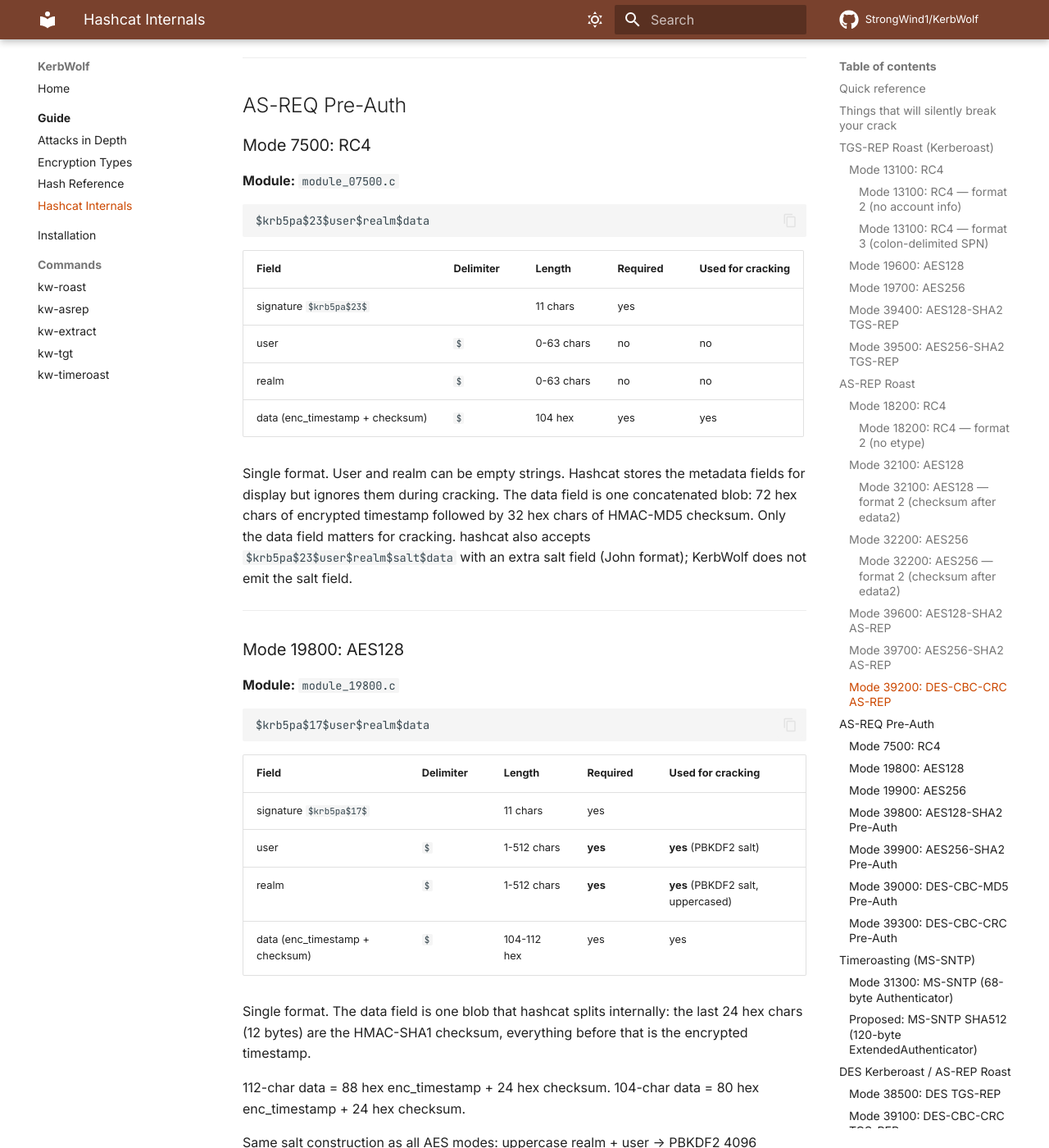
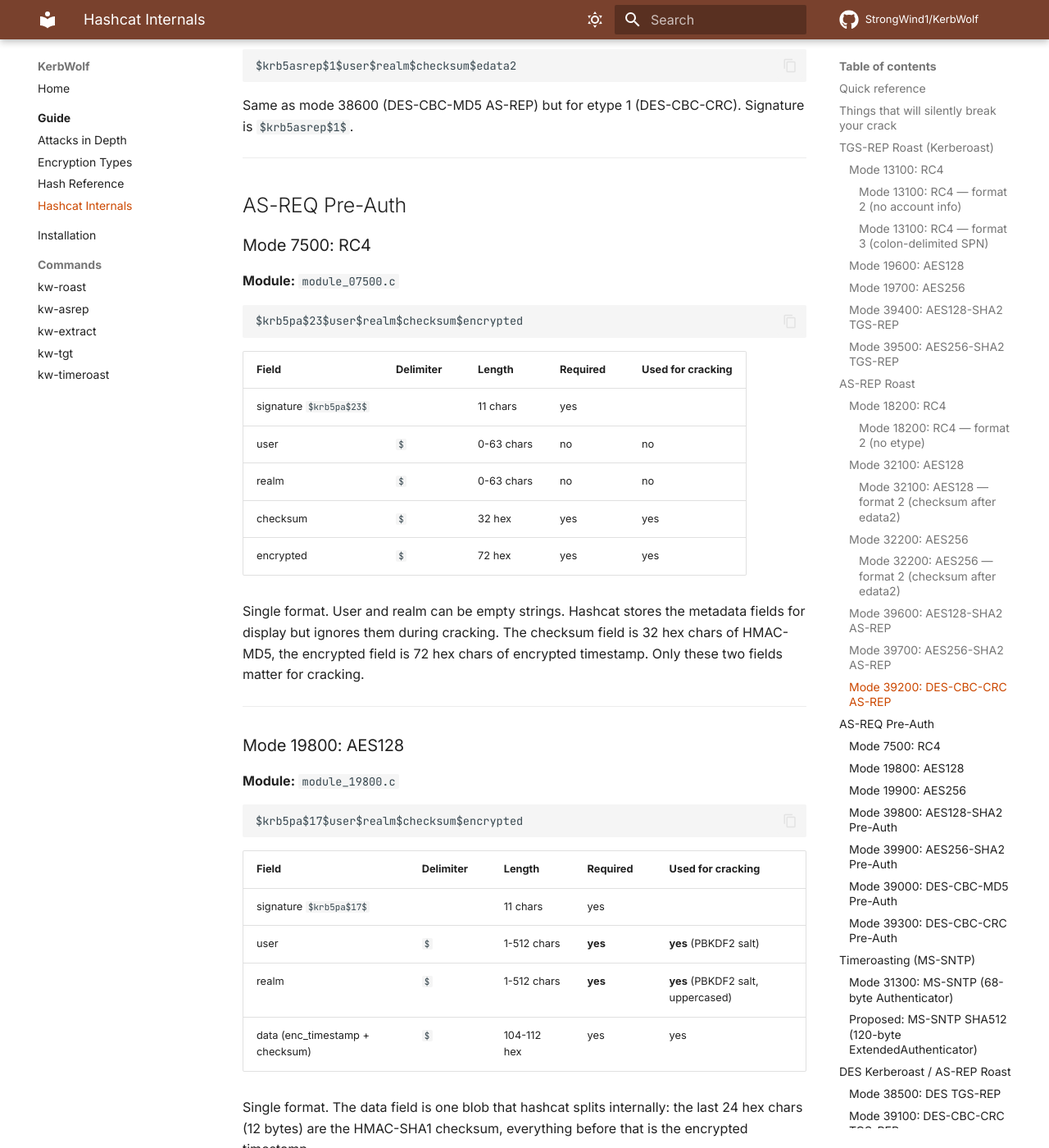
Before and after one commit to StrongWind1/KerbWolf, an MkDocs documentation site: the page built from docs/guide/hashcat-internals.md, in a window 1280 px wide and 1400 px high, scrolled down 10899 px. Shown: the whole window at 82% size. Built offline with MkDocs 1.6.1 and Material for MkDocs 9.7.7, drawn with Linux system fonts in a browser that asks for light colours; plug-ins that fetch from the network failed and are left out; comment, search, counter and statistics services are not loaded; some of the changed text lies outside the part shown.

Commit message:
docs: update for v1.1.0 — Pre-Auth format, SHA2 CLI removal, changelog
Update Pre-Auth hash format from $data to $checksum$encrypted across
all hashcat-internals and hashcat-modes docs. Remove aes128-sha2 and
aes256-sha2 from CLI help text in command docs. Bump version reference
in installation guide. Add 1.1.0 changelog entry.

````diff
--- a/docs/guide/hashcat-internals.md
+++ b/docs/guide/hashcat-internals.md
@@ -22,13 +22,13 @@ Some modes accept multiple input formats. Format 1 is the canonical hashcat form
 | [39700](#mode-39700-asrep-sha2) | AS-REP Roast | AES256-SHA2 | `$krb5asrep$20$user$realm$chk$edata2` | | **yes** |
 | [38600](#mode-38600-des) | AS-REP Roast | DES-CBC-MD5 | `$krb5asrep$3$user$realm$chk$edata2` | (+joined `user@realm:`) | **yes** |
 | [39200](#mode-39200-asrep-des-crc) | AS-REP Roast | DES-CBC-CRC | `$krb5asrep$1$user$realm$chk$edata2` | | **yes** |
-| [7500](#mode-7500-rc4) | AS-REQ Pre-Auth | RC4 | `$krb5pa$23$user$realm$data` | | no |
-| [19800](#mode-19800-aes128) | AS-REQ Pre-Auth | AES128-SHA1 | `$krb5pa$17$user$realm$data` | | **yes** |
-| [19900](#mode-19900-aes256) | AS-REQ Pre-Auth | AES256-SHA1 | `$krb5pa$18$user$realm$data` | | **yes** |
-| [39800](#mode-39800-pa-sha2) | AS-REQ Pre-Auth | AES128-SHA2 | `$krb5pa$19$user$realm$data` | | **yes** |
-| [39900](#mode-39900-pa-sha2) | AS-REQ Pre-Auth | AES256-SHA2 | `$krb5pa$20$user$realm$data` | | **yes** |
-| [39000](#mode-39000-pa-des) | AS-REQ Pre-Auth | DES-CBC-MD5 | `$krb5pa$3$user$realm$data` | | **yes** |
-| [39300](#mode-39300-pa-des-crc) | AS-REQ Pre-Auth | DES-CBC-CRC | `$krb5pa$1$user$realm$data` | | **yes** |
+| [7500](#mode-7500-rc4) | AS-REQ Pre-Auth | RC4 | `$krb5pa$23$user$realm$checksum$encrypted` | | no |
+| [19800](#mode-19800-aes128) | AS-REQ Pre-Auth | AES128-SHA1 | `$krb5pa$17$user$realm$checksum$encrypted` | | **yes** |
+| [19900](#mode-19900-aes256) | AS-REQ Pre-Auth | AES256-SHA1 | `$krb5pa$18$user$realm$checksum$encrypted` | | **yes** |
+| [39800](#mode-39800-pa-sha2) | AS-REQ Pre-Auth | AES128-SHA2 | `$krb5pa$19$user$realm$checksum$encrypted` | | **yes** |
+| [39900](#mode-39900-pa-sha2) | AS-REQ Pre-Auth | AES256-SHA2 | `$krb5pa$20$user$realm$checksum$encrypted` | | **yes** |
+| [39000](#mode-39000-pa-des) | AS-REQ Pre-Auth | DES-CBC-MD5 | `$krb5pa$3$user$realm$checksum$encrypted` | | **yes** |
+| [39300](#mode-39300-pa-des-crc) | AS-REQ Pre-Auth | DES-CBC-CRC | `$krb5pa$1$user$realm$checksum$encrypted` | | **yes** |
 | [28800](#mode-28800-aes128-db) | DB Key | AES128-SHA1 | `$krb5db$17$user$realm$key` | (+optional SPN) | **yes** |
 | [28900](#mode-28900-aes256-db) | DB Key | AES256-SHA1 | `$krb5db$18$user$realm$key` | (+optional SPN) | **yes** |
 | [39010](#mode-39010-db-sha2) | DB Key | AES128-SHA2 | `$krb5db$19$user$realm$key` | | **yes** |
@@ -313,7 +313,7 @@ Same as mode 38600 (DES-CBC-MD5 AS-REP) but for etype 1 (DES-CBC-CRC). Signature
 **Module:** `module_07500.c`
 
 ```
-$krb5pa$23$user$realm$data
+$krb5pa$23$user$realm$checksum$encrypted
 ```
 
 | Field | Delimiter | Length | Required | Used for cracking |
@@ -321,9 +321,10 @@ $krb5pa$23$user$realm$data
 | signature `$krb5pa$23$` | | 11 chars | yes | |
 | user | `$` | 0-63 chars | no | no |
 | realm | `$` | 0-63 chars | no | no |
-| data (enc_timestamp + checksum) | `$` | 104 hex | yes | yes |
+| checksum | `$` | 32 hex | yes | yes |
+| encrypted | `$` | 72 hex | yes | yes |
 
-Single format. User and realm can be empty strings. Hashcat stores the metadata fields for display but ignores them during cracking. The data field is one concatenated blob: 72 hex chars of encrypted timestamp followed by 32 hex chars of HMAC-MD5 checksum. Only the data field matters for cracking. hashcat also accepts `$krb5pa$23$user$realm$salt$data` with an extra salt field (John format); KerbWolf does not emit the salt field.
+Single format. User and realm can be empty strings. Hashcat stores the metadata fields for display but ignores them during cracking. The checksum field is 32 hex chars of HMAC-MD5, the encrypted field is 72 hex chars of encrypted timestamp. Only these two fields matter for cracking.
 
 ---
 
@@ -332,7 +333,7 @@ Single format. User and realm can be empty strings. Hashcat stores the metadata
 **Module:** `module_19800.c`
 
 ```
-$krb5pa$17$user$realm$data
+$krb5pa$17$user$realm$checksum$encrypted
 ```
 
 | Field | Delimiter | Length | Required | Used for cracking |
@@ -354,7 +355,7 @@ Same salt construction as all AES modes: uppercase realm + user → PBKDF2 4096
 **Module:** `module_19900.c`
 
 ```
-$krb5pa$18$user$realm$data
+$krb5pa$18$user$realm$checksum$encrypted
 ```
 
 | Field | Delimiter | Length | Required | Used for cracking |
@@ -371,7 +372,7 @@ Same parser as 19800. Signature is `$krb5pa$18$`, key output is 32 bytes instead
 **Module:** `module_39800.c`
 
 ```
-$krb5pa$19$user$realm$data
+$krb5pa$19$user$realm$checksum$encrypted
 ```
 
 Same field layout as 19800/19900. Key derivation uses PBKDF2-HMAC-SHA256 with the etype name prefix salt, followed by KDF-HMAC-SHA2. The module uses `salt_iter = 32768 - 1` (RFC 8009 default); see the [encryption types warning](encryption-types.md#aes128-sha2-and-aes256-sha2-etypes-19-and-20) about the Windows 4096-iteration mismatch. The `data` field contains the encrypted timestamp followed by a 32-hex HMAC-SHA256-128 checksum.
@@ -381,7 +382,7 @@ Same field layout as 19800/19900. Key derivation uses PBKDF2-HMAC-SHA256 with th
 **Module:** `module_39900.c`
 
 ```
-$krb5pa$20$user$realm$data
+$krb5pa$20$user$realm$checksum$encrypted
 ```
 
 Same as 39800 but with PBKDF2-HMAC-SHA384 and a 48-hex HMAC-SHA384-192 checksum. Key output is 32 bytes.
@@ -391,7 +392,7 @@ Same as 39800 but with PBKDF2-HMAC-SHA384 and a 48-hex HMAC-SHA384-192 checksum.
 **Module:** `module_39000.c`
 
 ```
-$krb5pa$3$user$realm$data
+$krb5pa$3$user$realm$checksum$encrypted
 ```
 
 DES string-to-key from `REALM + user`, then DES-CBC decrypt the encrypted timestamp. Signature is `$krb5pa$3$`.
@@ -401,7 +402,7 @@ DES string-to-key from `REALM + user`, then DES-CBC decrypt the encrypted timest
 **Module:** `module_39300.c`
 
 ```
-$krb5pa$1$user$realm$data
+$krb5pa$1$user$realm$checksum$encrypted
 ```
 
 Same as 39000 but for etype 1 (DES-CBC-CRC). Signature is `$krb5pa$1$`.
````
Also changed, not shown: CHANGELOG.md (+18 -0 lines), docs/commands/kw-asrep.md (+1 -1 lines), docs/commands/kw-roast.md (+3 -3 lines), docs/commands/kw-tgt.md (+1 -1 lines), docs/getting-started/installation.md (+1 -1 lines), docs/guide/hashcat-modes.md (+8 -8 lines).
